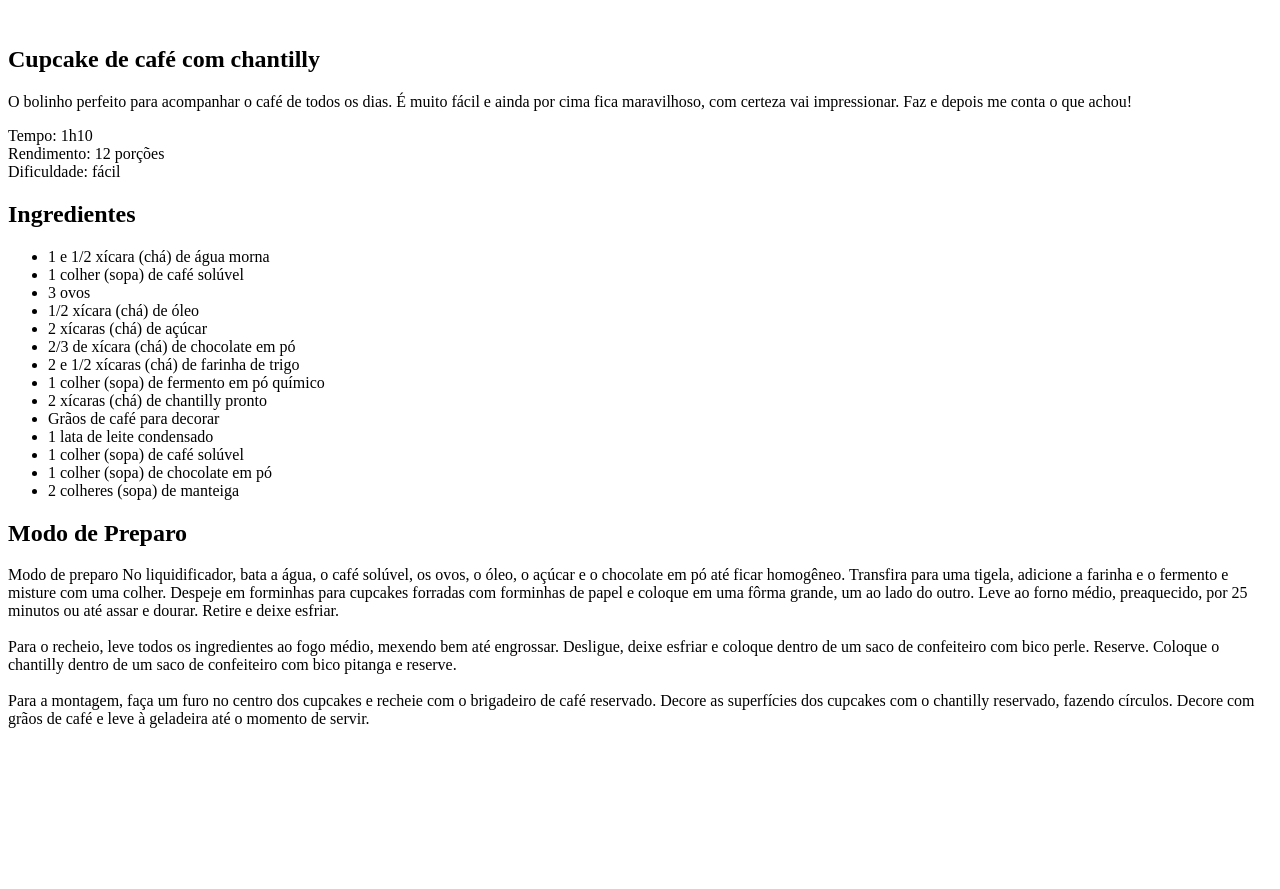
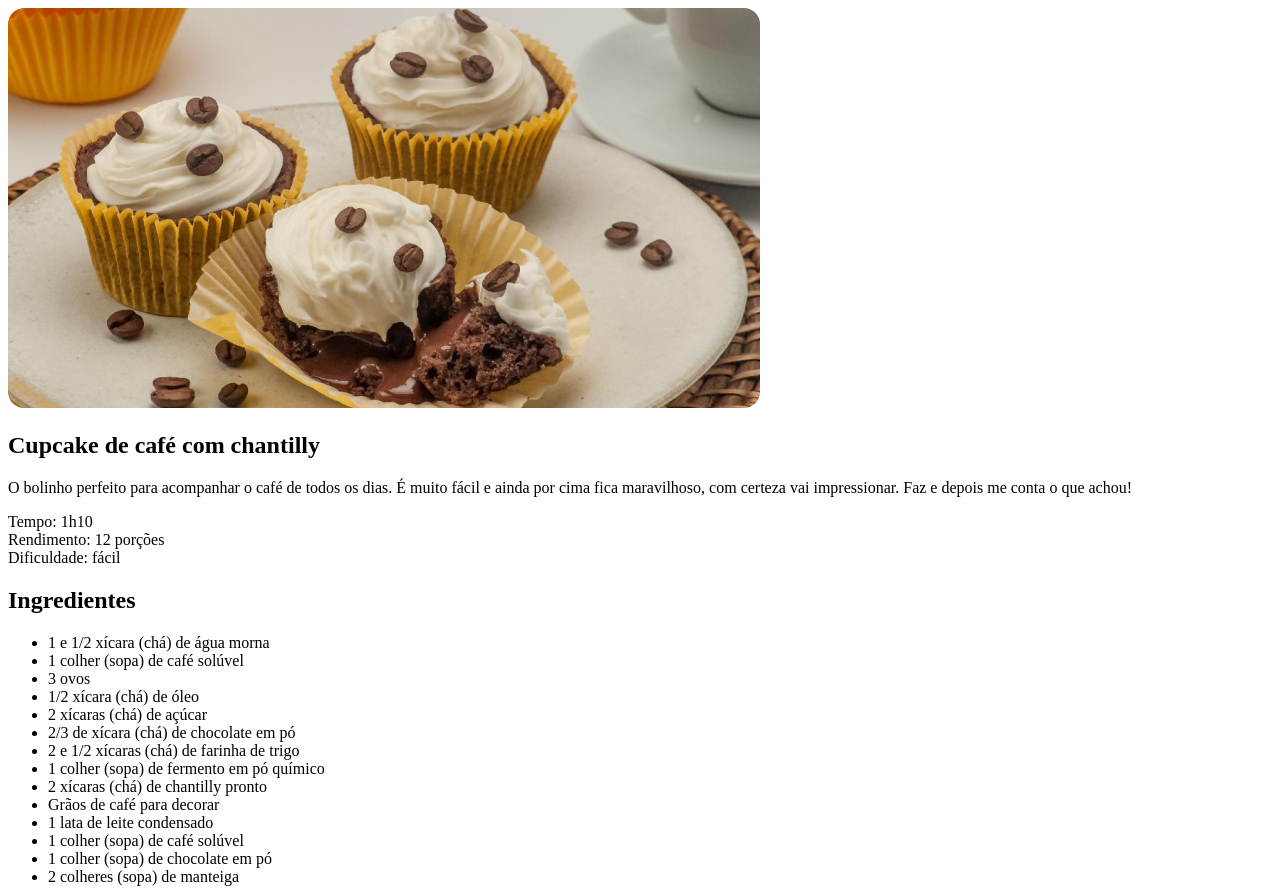
Before and after one commit to rzargos/Pagina-de-Receitas, a plain HTML site: page index.html in a window 1280 px wide. Shown: the top 889 px of the page. Before the commit the page ends 800 px from the top, so only its background shows below. Drawn offline with Linux system fonts and the light colour scheme.

Commit message:
adcionando imagem e stlye.css

```diff
--- a/index.html
+++ b/index.html
@@ -5,11 +5,13 @@
     <meta charset="UTF-8">
     <meta name="viewport" content="width=device-width, initial-scale=1.0">
     <title>Página de Receita</title>
+
+    <link rel="stylesheet" href="style.css">
 </head>
 
 <body>
     <div id="page">
-        <img src="" alt="">
+        <img src="assets/main-image.jpg" alt="Imagem de um cupcake com grãos de café e chantily">
         <main>
             <section id="about">
                 <h1>Cupcake de café com chantilly</h1>
--- /dev/null
+++ b/style.css
@@ -0,0 +1,3 @@
+img {
+    border-radius: 16px;
+}
```
Also changed, not shown: assets/bg-image.jpg (added), assets/main-image.jpg (added).
